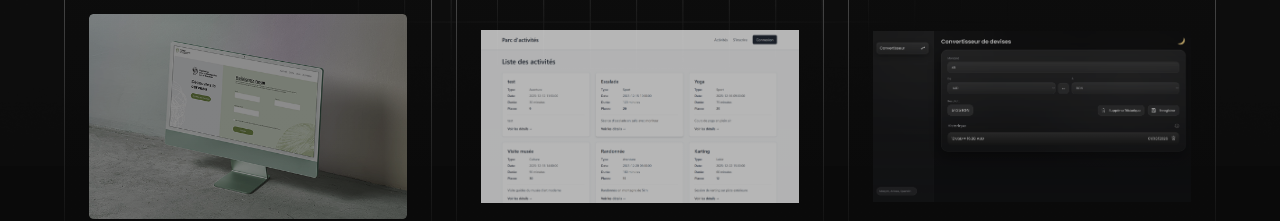
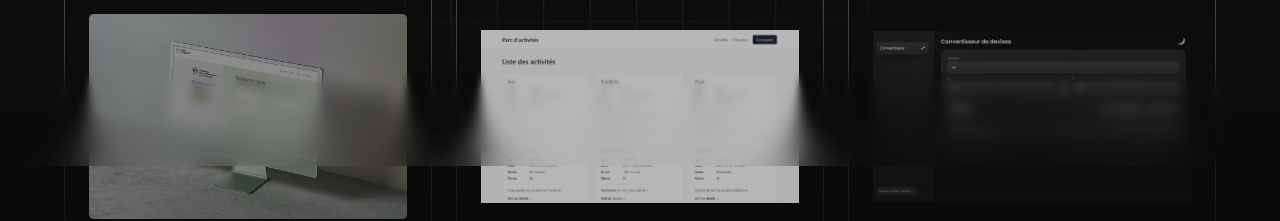
Before and after one commit to MaxymMelnychuk/portfolio, a Next.js app: page / in a window 1280 px wide. Shown: the part 634-855 px from the top of the page. Built offline with nearby package versions, Linux system fonts and the light colour scheme.

Commit message:
feat(layout): wire smooth scroll provider and theme in root layout

```diff
--- a/app/layout.tsx
+++ b/app/layout.tsx
@@ -1,12 +1,24 @@
 import type { Metadata } from "next";
-import { Montserrat, Rubik } from "next/font/google";
+import { Montserrat, Rubik, Inter, Geist } from "next/font/google";
 import "./globals.css";
 import Header from "@/components/layout/Header";
+import Footer from "@/components/layout/Footer";
+import SmoothScrollProvider from "@/components/animations/SmoothScrollProvider";
+import GradualBlur from "@/components/animations/GradualBlur";
+import { cn } from "@/lib/utils";
+
+const geist = Geist({ subsets: ["latin"], variable: "--font-sans" });
 
 const montserrat = Montserrat({
   subsets: ["latin"],
   weight: ["400", "600", "700"],
   variable: "--font-montserrat",
+});
+
+const inter = Inter({
+  subsets: ["latin"],
+  weight: ["400", "600", "700"],
+  variable: "--font-inter",
 });
 
 const rubik = Rubik({
@@ -27,16 +39,27 @@ export default function RootLayout({
   children: React.ReactNode;
 }>) {
   return (
-    <html lang="en">
+    <html
+      lang="en"
+      className={cn("font-sans bg-neutral-950", geist.variable)}
+      suppressHydrationWarning
+    >
       <body
-        className={`${montserrat.variable} ${rubik.variable} antialiased mx-auto relative`}
+        className={`${montserrat.variable} ${rubik.variable} ${inter.variable} antialiased mx-auto relative bg-neutral-950`}
+        suppressHydrationWarning
       >
-        <Header />
-        {children}
-        <footer className="py-6 text-xs font-light flex justify-center gap-1 text-neutral-300 border-t border-neutral-800">
-          <p>Maxym Melnychuk -</p>
-          <p>© {new Date().getFullYear()} All rights reserved.</p>
-        </footer>
+        <a
+          href="#main-content"
+          className="sr-only focus:not-sr-only focus:absolute focus:top-4 focus:left-4 focus:z-100 focus:px-4 focus:py-2 focus:bg-neutral-900 focus:text-white focus:rounded-md focus:ring-2 focus:ring-neutral-500"
+        >
+          Skip to content
+        </a>
+        <SmoothScrollProvider>
+          <Header />
+          <div id="main-content">{children}</div>
+          <GradualBlur />
+          <Footer />
+        </SmoothScrollProvider>
       </body>
     </html>
   );
```
